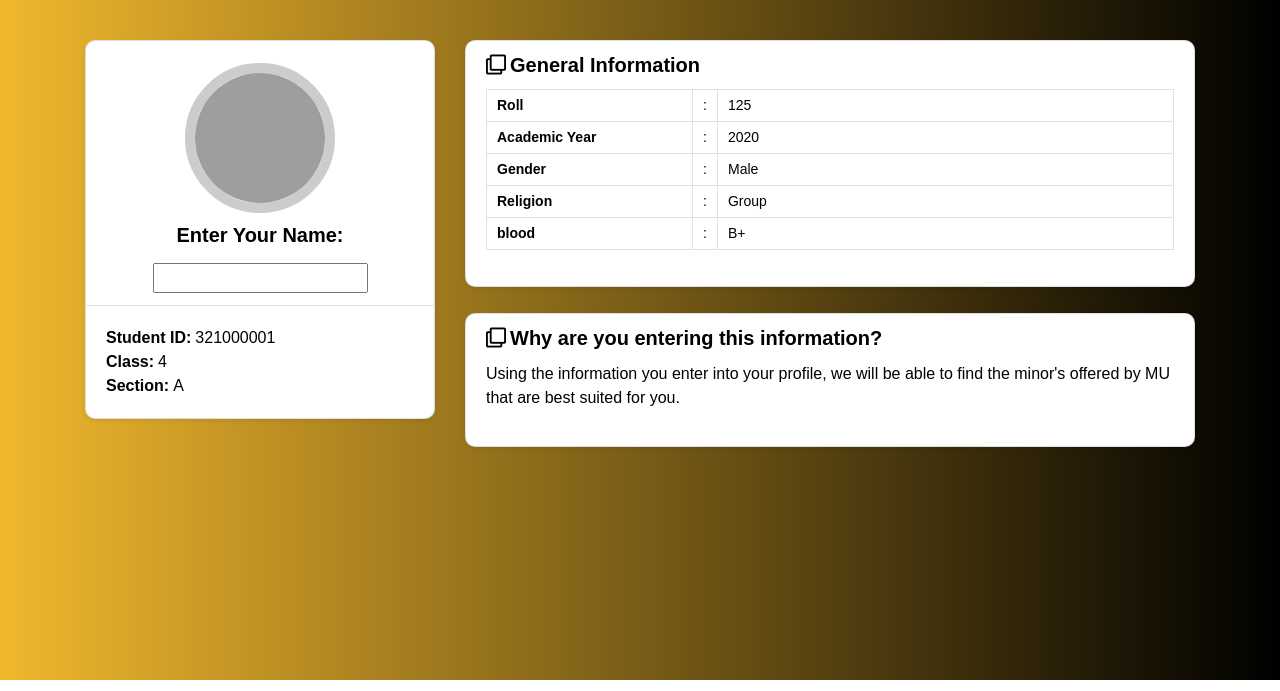
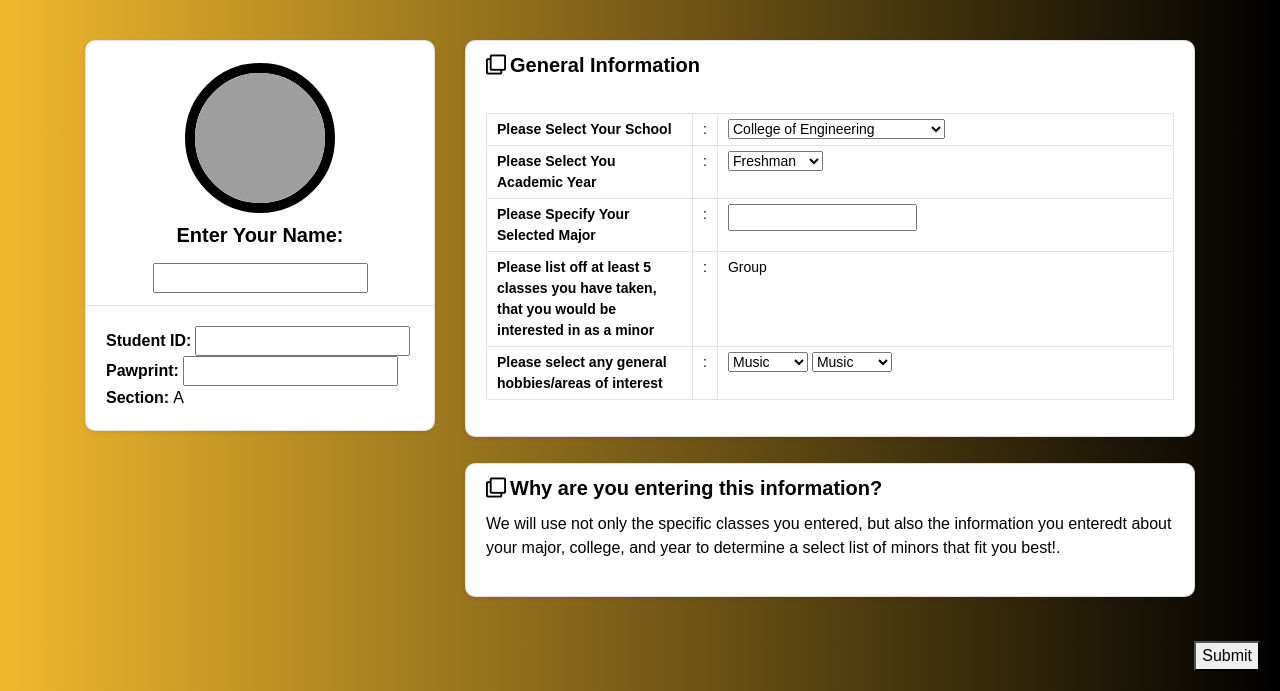
Before and after one commit to cbach321/Captstone, a PHP site: the page made by Create User Profile/CreateUser/index.html in a window 1280 px wide. Shown: the part 120-811 px from the top of the page. Run offline with PHP 8.4, Linux system fonts and the light colour scheme; some libraries are stand-ins or nearby versions; grey boxes are pictures that could not be loaded.

Commit message:
Changes to Information Entered

```diff
--- a/Create User Profile/CreateUser/index.html
+++ b/Create User Profile/CreateUser/index.html
@@ -4,7 +4,7 @@
     <meta charset="UTF-8" />
     <meta http-equiv="X-UA-Compatible" content="IE=edge,chrome=1">
     <meta name="viewport" content="width=device-width, initial-scale=1.0">
-    <title>Student Profile Page Design Example</title>
+    <title style= font-family: sans-serif;>Student Profile Page Design Example</title>
 
     <meta name="author" content="Codeconvey" />
     <link href="https://fonts.googleapis.com/css?family=Lato:300,400,700,900&display=swap" rel="stylesheet"><link rel='stylesheet' href='https://cdnjs.cloudflare.com/ajax/libs/twitter-bootstrap/4.1.3/css/bootstrap.min.css'>
@@ -61,8 +61,8 @@
           <input type="text" id="name" name= "name">
           </div>
           <div class="card-body">
-            <p class="mb-0"><strong class="pr-1">Student ID:</strong>321000001</p>
-            <p class="mb-0"><strong class="pr-1">Class:</strong>4</p>
+            <p class="mb-0"><strong class="pr-1">Student ID:</strong><input type="text" id="ID" name= "ID"></p>
+            <p class="mb-0"><strong class="pr-1">Pawprint:</strong><input type="text" id="paw" name= "paw"></p>
             <p class="mb-0"><strong class="pr-1">Section:</strong>A</p>
           </div>
         </div>
@@ -75,29 +75,53 @@
           <div class="card-body pt-0">
             <table class="table table-bordered">
               <tr>
-                <th width="30%">Roll</th>
+                  <label for="type"><th width="30%">Please Select Your School</th></label>
                 <td width="2%">:</td>
-                <td>125</td>
+                <td><select id="School">
+                    <option value="Eng">College of Engineering</option>
+                    <option value="Business">Trulaske School of Business</option>
+                    <option value="Nursing">Sinclair School of Nursing</option>
+                    <option value="Health">School of Health Professions</option>
+                     <option value="JSchool">Reynold's School of Journalism</option>
+                    </select>
+                </td>
               </tr>
               <tr>
-                <th width="30%">Academic Year	</th>
+                <th width="30%">Please Select You Academic Year</th>
                 <td width="2%">:</td>
-                <td>2020</td>
+                <td><select id="Year">
+                    <option value="fresh">Freshman</option>
+                    <option value="soph">Sophomore</option>
+                    <option value="junior">Junior</option>
+                    <option value="senior">Senior</option>
+                    </select></td>
               </tr>
               <tr>
-                <th width="30%">Gender</th>
+                <th width="30%">Please Specify Your Selected Major</th>
                 <td width="2%">:</td>
-                <td>Male</td>
+                <td> <input type="text" id="major" name= "major"></td>
               </tr>
               <tr>
-                <th width="30%">Religion</th>
+                <th width="30%">Please list off at least 5 classes you have taken, that you would be interested in as a minor</th>
                 <td width="2%">:</td>
                 <td>Group</td>
               </tr>
               <tr>
-                <th width="30%">blood</th>
+                <th width="30%">Please select any general hobbies/areas of interest </th>
                 <td width="2%">:</td>
-                <td>B+</td>
+                <td><select id="interests">
+                    <option value="hobby1">Music</option>
+                    <option value="hobby2">Exercise</option>
+                    <option value="hobby3">Outdoors</option>
+                    <option value="hobby4">Art</option>
+                </select>
+                    <select id="interests2">
+                    <option value="hobby5">Music</option>
+                    <option value="hobby6">Exercise</option>
+                    <option value="hobby7">Outdoors</option>
+                    <option value="hobby8">Art</option>
+                </select>
+                  </td>
               </tr>
             </table>
           </div>
@@ -108,7 +132,7 @@
             <h3 class="mb-0"><i class="far fa-clone pr-1"></i>Why are you entering this information?</h3>
           </div>
           <div class="card-body pt-0">
-              <p>Using the information you enter into your profile, we will be able to find the minor's offered by MU that are best suited for you.</p>
+              <p>We will use not only the specific classes you entered, but also the information you enteredt about your major, college, and year to determine a select list of minors that fit you best!.</p>
           </div>
         </div>
       </div>
@@ -119,8 +143,10 @@
 
     		</div>
 		</div>
+         <button class ="submit-button" type="button">Submit</button>
     </div>
 </section>
+
 
 
 
--- a/Create User Profile/CreateUser/style.css
+++ b/Create User Profile/CreateUser/style.css
@@ -10,6 +10,7 @@ body {
 
 .student-profile .card {
     border-radius: 10px;
+    /*background-color: #D7D7D7 */
 }
 
 .student-profile .card .card-header .profile_img {
@@ -17,8 +18,9 @@ body {
     height: 150px;
     object-fit: cover;
     margin: 10px auto;
-    border: 10px solid #ccc;
+    border: 10px solid #000;
     border-radius: 50%;
+    /*background-color: #D7D7D7*/
 }
 
 .student-profile .card h3 {
@@ -37,3 +39,11 @@ body {
     padding: 5px 10px;
     color: #000;
 }
+
+.submit-button{
+    width:auto;
+    height: auto;
+    float: right;
+    margin: 20px;
+
+}
```
